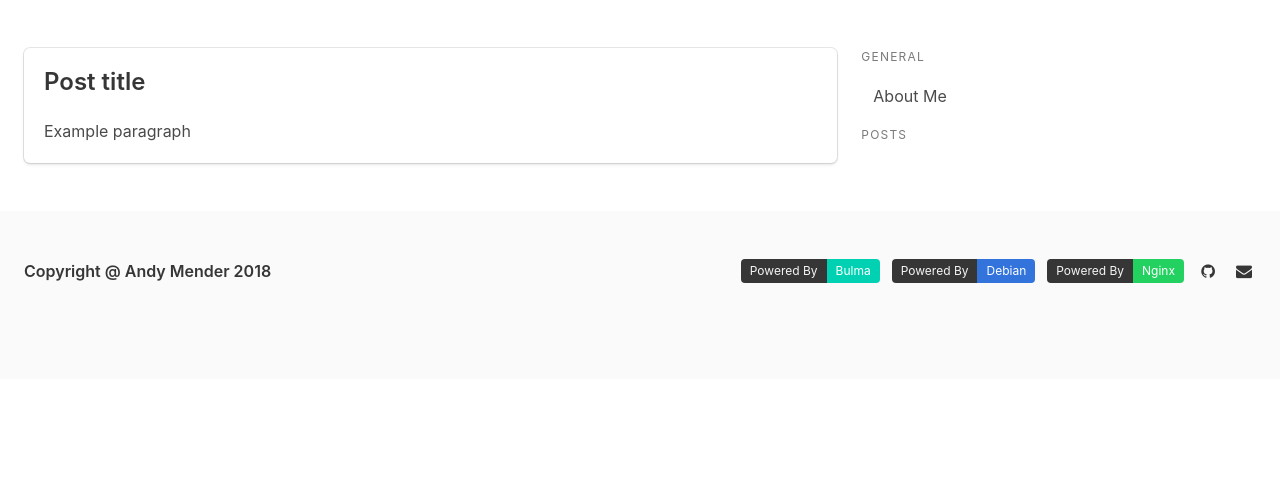
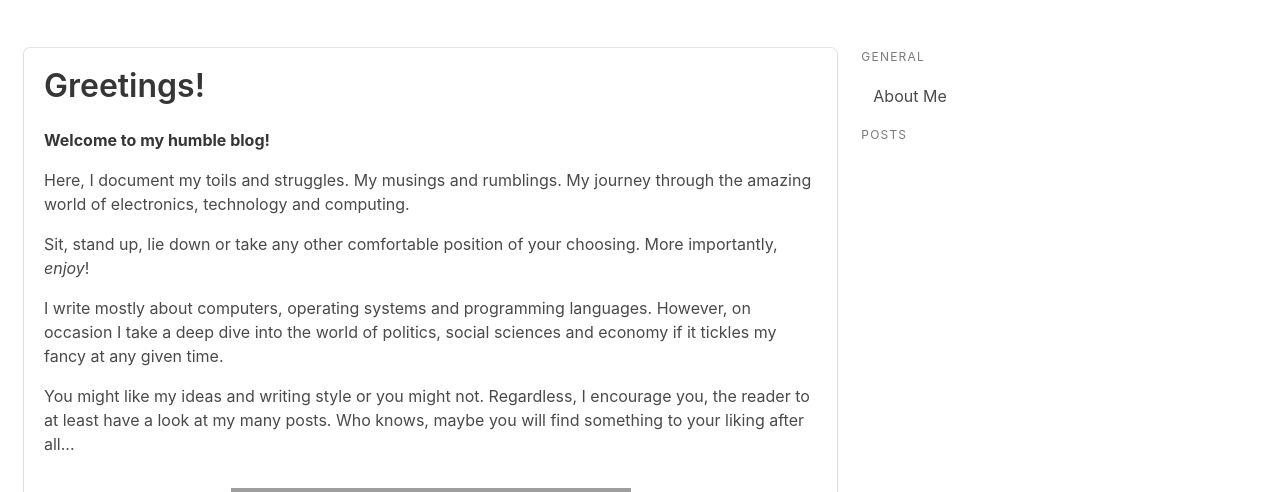
Before and after one commit to AndyMender/mender-www, a Flask app: page / in a window 1280 px wide. Shown: the part 179-671 px from the top of the page. Before the commit the page ends 462 px from the top, so only its background shows below. Run offline with Flask 2, Linux system fonts and the light colour scheme; data that the repository does not hold is empty; grey boxes are pictures that could not be loaded.

Commit message:
Update index HTML

```diff
--- a/templates/index.html
+++ b/templates/index.html
@@ -1,7 +1,24 @@
 {% extends "layout.html" %}
 {% block content %}
-    <h1 class="title is-4">Post title</h1>
+    <h1 class="title is-3">Greetings!</h1>
+
     <div class="content">
-        <p>Example paragraph</p>
+        <p><strong>Welcome to my humble blog!</strong></p>
+        <p>Here, I document my toils and struggles. My musings and rumblings.
+            My journey through the amazing world of electronics, technology and computing.</p>
+        <p>Sit, stand up, lie down or take any other comfortable position of your choosing.
+            More importantly, <em>enjoy</em>!</p>
+        <p>I write mostly about computers, operating systems and programming languages.
+            However, on occasion I take a deep dive into the world of politics, social sciences
+            and economy if it tickles my fancy at any given time.</p>
+        <p>You might like my ideas and writing style or you might not. Regardless, I encourage you,
+            the reader to at least have a look at my many posts. Who knows, maybe you will find
+            something to your liking after all...</p>
+        <figure>
+            <img src="https://proxy.duckduckgo.com/iur/?f=1&image_host=https%3A%2F%2Fs-media-cache-ak0.pinimg.com%2Foriginals%2F63%2F03%2Fbc%2F6303bce4e8b1da6fcb4b7b3d2b002772.jpg&u=https://i.pinimg.com/originals/63/03/bc/6303bce4e8b1da6fcb4b7b3d2b002772.jpg">
+            <figcaption>My native environment (image courtesy of the Interwebs).</figcaption>
+        </figure>
+
+
     </div>
 {% endblock %}
```
